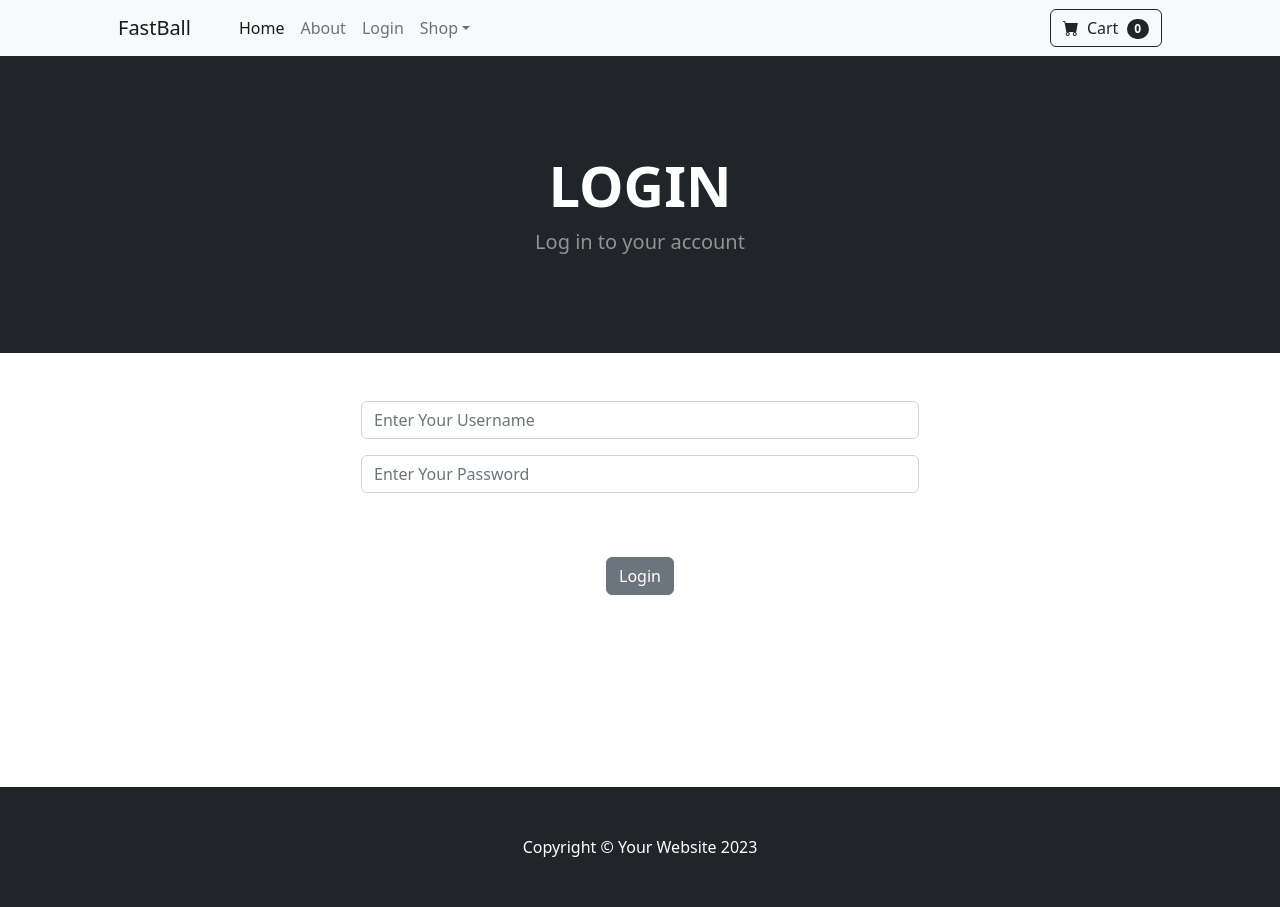
After one commit to Code-Institute-Submissions/balennouri-pp4, a Django app: page /login/ in a window 1280 px wide. The commit adds this page. Run offline with Django 4.2, Linux system fonts and the light colour scheme; some libraries are stand-ins or nearby versions.

Commit message:
Feat: Add login and logout

```diff
--- a/fastball/settings.py
+++ b/fastball/settings.py
@@ -137,7 +137,7 @@ USE_TZ = True
 # https://docs.djangoproject.com/en/4.2/howto/static-files/
 
 STATIC_URL = 'static/'
-STATICFILES_DIRS = ['static/']
+STATICFILES_DIRS = [os.path.join(BASE_DIR, 'static'),]
 STATIC_ROOT = os.path.join(BASE_DIR, 'staticfiles')
 
 MEDIA_URL = 'media/'
--- a/store/templates/base.html
+++ b/store/templates/base.html
@@ -29,8 +29,20 @@
                 aria-label="Toggle navigation"><span class="navbar-toggler-icon"></span></button>
             <div class="collapse navbar-collapse" id="navbarSupportedContent">
                 <ul class="navbar-nav me-auto mb-2 mb-lg-0 ms-lg-4">
-                        <li class="nav-item"><a class="nav-link active" aria-current="page" href="{% url 'home' %}">Home</a></li>
+                    <li class="nav-item"><a class="nav-link active" aria-current="page" href="{% url 'home' %}">Home</a>
+                    </li>
                     <li class="nav-item"><a class="nav-link" href="{% url 'about' %}">About</a></li>
+
+                    {% if user.is_authenticated %}
+
+                    <li class="nav-item"><a class="nav-link" href="{% url 'logout' %}">Logout</a></li>
+
+                    {% else %}
+
+                    <li class="nav-item"><a class="nav-link" href="{% url 'login' %}">Login</a></li>
+
+                    {% endif %}
+
                     <li class="nav-item dropdown">
                         <a class="nav-link dropdown-toggle" id="navbarDropdown" href="#" role="button"
                             data-bs-toggle="dropdown" aria-expanded="false">Shop</a>
@@ -54,6 +66,18 @@
             </div>
         </div>
     </nav>
+    {% if messages %}
+
+    {% for message in messages %}
+
+    <div class="alert alert-warning alert-dismissible fade show" role="alert">
+        <strong>{{ message }}</strong>
+        <button type="button" class="btn-close" data-bs-dismiss="alert" aria-label="Close"></button>
+    </div>
+
+    {% endfor %}
+
+    {% endif %}
 
     <!-- Content of the page goes here-->
     {% block content %}
--- a/store/templates/home.html
+++ b/store/templates/home.html
@@ -27,7 +27,7 @@
                     <div class="badge bg-dark text-white position-absolute" style="top: 0.5rem; right: 0.5rem">Sale
                     </div>
                     <!-- Product image-->
-                    <img class="card-img-top" src="{{ product.image.url }}" />
+                    <img class="card-img-top" src="{{ product.image.url }}" alt="{{ product.name }}" />
                     <!-- Product details-->
                     <div class="card-body p-4">
                         <div class="text-center">
--- /dev/null
+++ b/store/templates/login.html
@@ -0,0 +1,41 @@
+{% extends 'base.html' %}
+
+{% block content %}
+
+<!-- Header-->
+<header class="bg-dark py-5">
+    <div class="container px-4 px-lg-5 my-5">
+        <div class="text-center text-white">
+            <h1 class="display-4 fw-bolder text-uppercase">login</h1>
+            <p class="lead fw-normal text-white-50 mb-0">Log in to your account</p>
+        </div>
+    </div>
+</header>
+
+<div class="container">
+    <div class="row">
+        <center>
+            <div class="col-md-6">
+                <br /><br />
+                <form method="POST" action="{% url 'login' %}">
+                    {% csrf_token %}
+                    <div class="mb-3">
+                        <input type="text" class="form-control" name="username" placeholder="Enter Your Username">
+                        <div id="emailHelp" class="form-text"></div>
+                    </div>
+                    <div class="mb-3">
+                        <input type="password" class="form-control" name="password" placeholder="Enter Your Password">
+                    </div>
+                    <br><br/>
+                    <button type="submit" class="btn btn-secondary">Login</button>
+                </form>
+                <br /><br />
+                <br /><br />
+                <br /><br />
+                <br /><br />
+            </div>
+        </center>
+    </div>
+</div>
+
+{% endblock %}
--- a/store/urls.py
+++ b/store/urls.py
@@ -4,4 +4,6 @@ from . import views
 urlpatterns = [
     path('', views.home, name='home'),
     path('about/', views.about, name='about'),
+    path('login/', views.login_user, name='login'),
+    path('logout/', views.logout_user, name='logout'),
 ]
--- a/store/views.py
+++ b/store/views.py
@@ -1,5 +1,8 @@
-from django.shortcuts import render
+from django.shortcuts import render, redirect
 from .models import Product
+from django.contrib.auth import authenticate, login, logout
+from django.contrib import messages
+
 
 # Create your views here.
 def home(request):
@@ -9,3 +12,25 @@ def home(request):
 
 def about(request):
     return render(request, 'about.html', {},)
+
+
+def login_user(request):
+    if request.method == "POST":
+        username = request.POST['username']
+        password = request.POST['password']
+        user = authenticate(request, username=username, password=password)
+        if user is not None:
+            login(request, user)
+            messages.success(request, ("You Have Been Logged In"))
+            return redirect('home')
+        else:
+            messages.success(request, ("There Was An Error, Please Try Again..."))
+            return redirect('login')
+    else:
+        return render(request, 'login.html', {},)
+
+
+def logout_user(request):
+    logout(request)
+    messages.success(request, ("You Have Been Logged Out!"))
+    return redirect('home')
```
Lines whose indentation alone changed are shown as unchanged.
